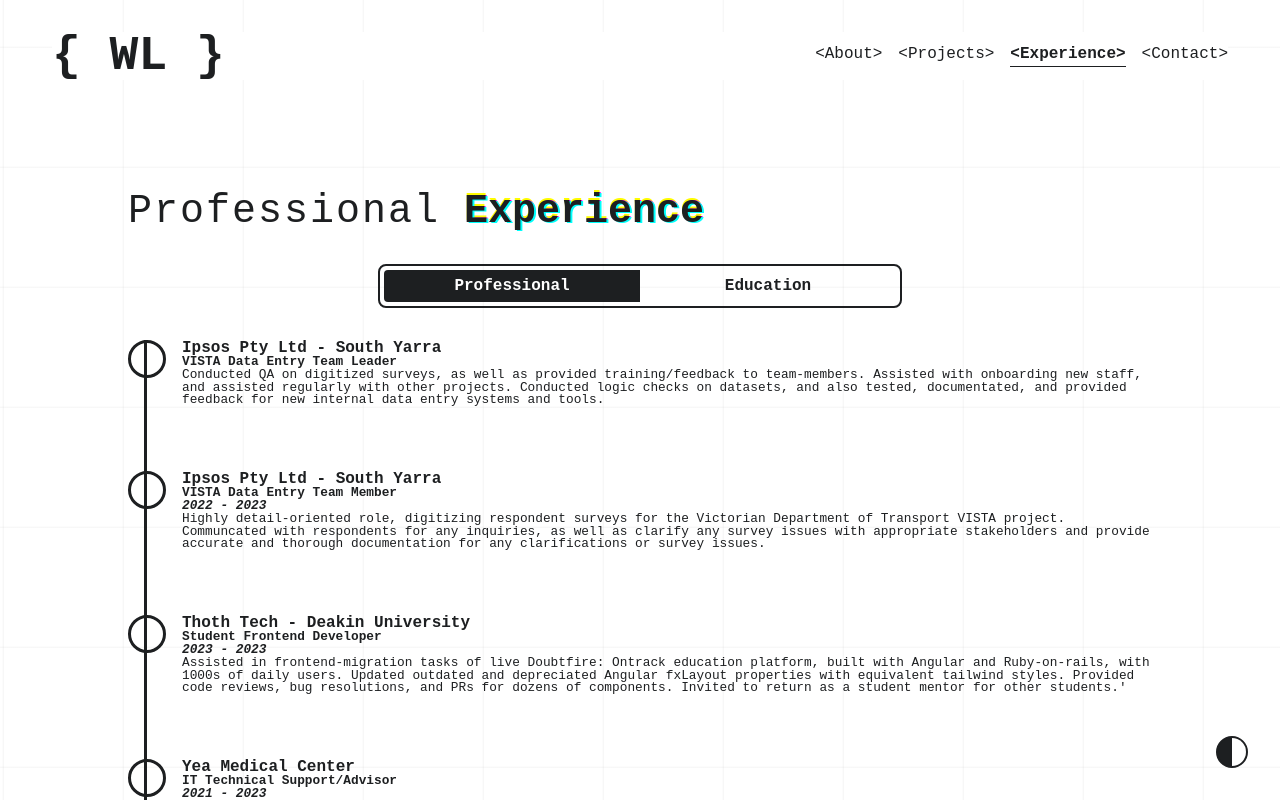
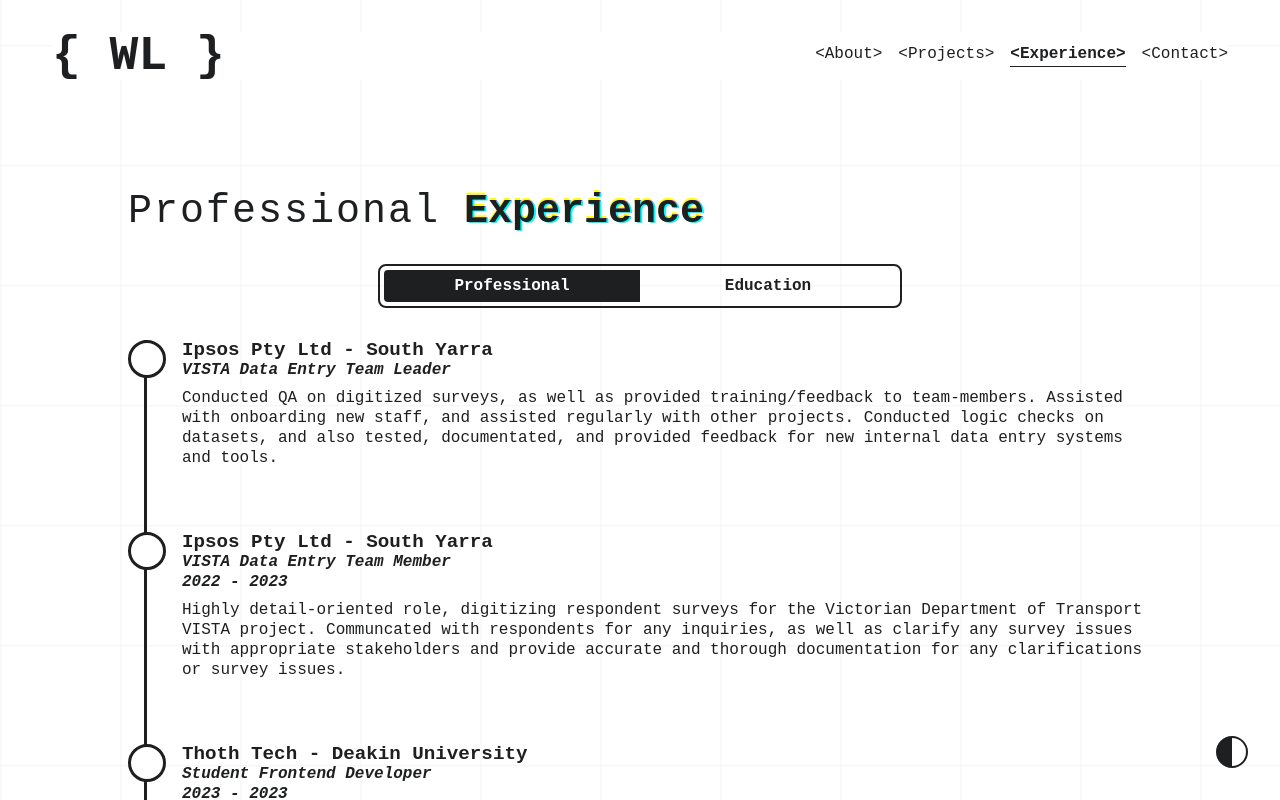
Before and after one commit to williamalowe/WilliamALowe, a React (Vite) app: page /experience in a window 1280 px wide. Shown: the top 800 px of the page. Built offline with nearby package versions, Linux system fonts and the light colour scheme; a web font is replaced by a local one.

Commit message:
styles: update stepper stylings

```diff
--- a/src/components/Stepper/Stepper.module.css
+++ b/src/components/Stepper/Stepper.module.css
@@ -1,6 +1,7 @@
 .stepper {
   display: flex;
   flex-direction: column;
+  line-height: 1.25rem;
 }
 .stepper>li {
   position: relative;
@@ -15,8 +16,8 @@
   flex: 0 0 2rem;
   height: 2rem;
   border-radius: 50%;
-  border: 3px solid var(--highlight-color);
-  background: var(--background-color);
+  border: 3px solid var(--text-color);
+  background: var(--bg-primary);
 }
 .stepper>li:not(:last-child):after {
   content: "";
@@ -26,18 +27,21 @@
   bottom: 0;
   transform: translateX(1rem);
   width: 3px;
-  background: var(--highlight-color);
+  background: var(--text-color);
+}
+.content > h3 {
+  font-size: 1.2rem;
 }
 .content>h5 {
-  font-size: 0.8rem;
-  color: var(--highlight-color);
+  font-style: italic;
+  color: var(--text-color);
 }
 .content>p {
-  font-size: 0.8rem;
   font-weight: 600;
   font-style: italic;
 }
 .content>p:last-child {
+  margin-top: 0.5rem;
   font-style: normal;
   font-weight: 400;
 }
```
